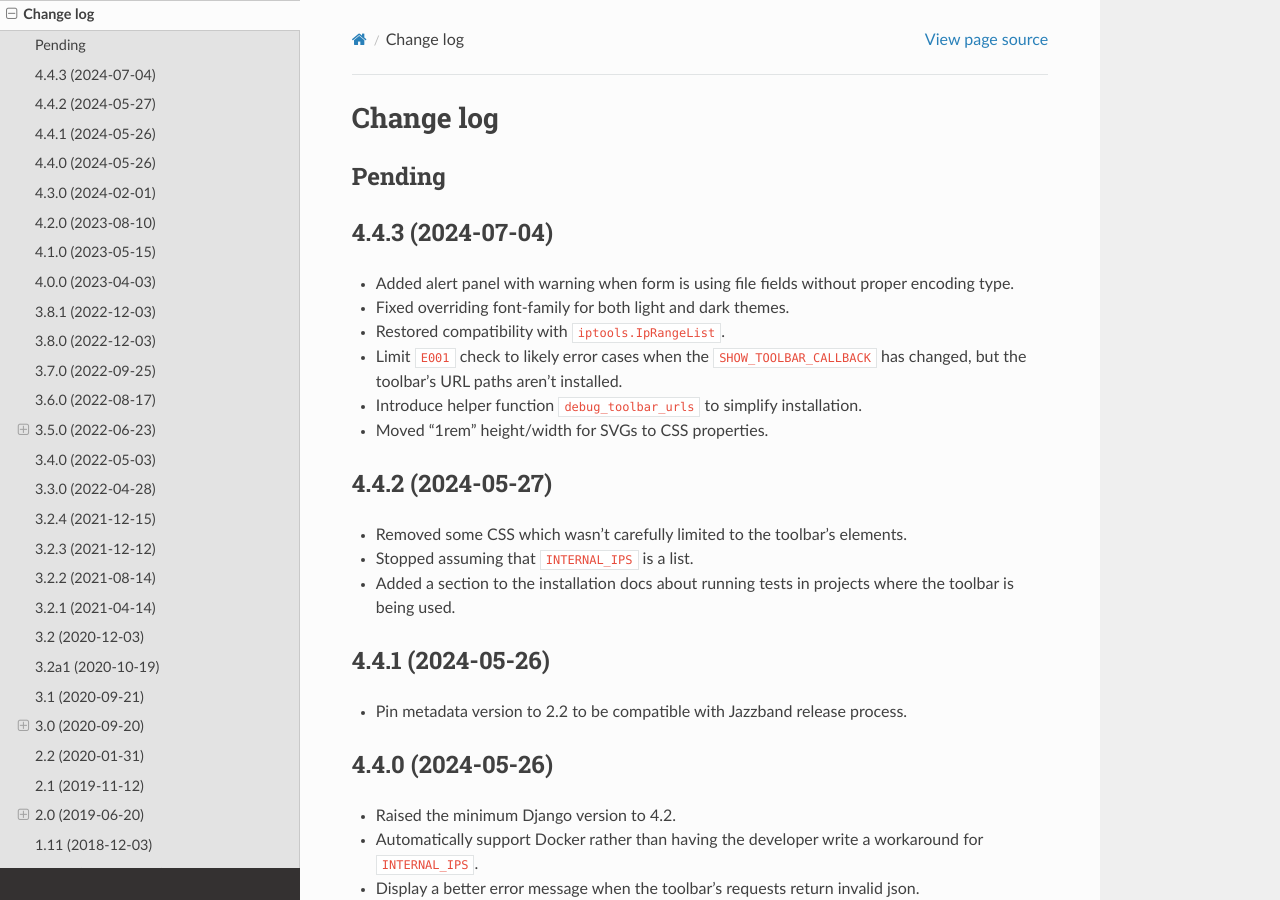
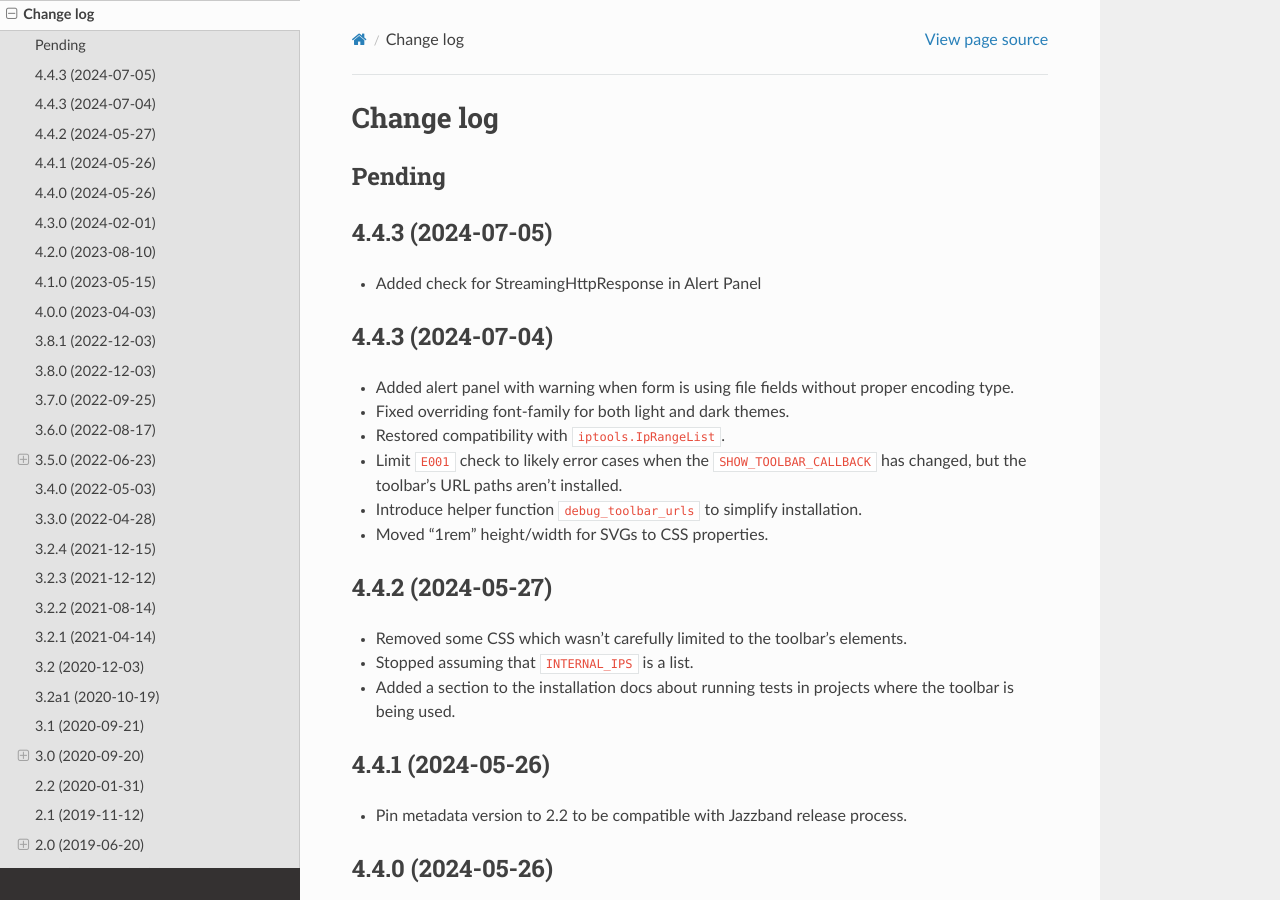
Before and after one commit to jazzband/django-debug-toolbar, a Sphinx documentation site: the page built from docs/changes.rst, in a window 1280 px wide and 900 px high. Built offline with Sphinx 7.4.7 and the Read the Docs theme 2.0.0, drawn with Linux system fonts in a browser that asks for light colours.

Commit message:
Added entry to changes.rst

```diff
--- a/docs/changes.rst
+++ b/docs/changes.rst
@@ -3,6 +3,11 @@
 
 Pending
 -------
+
+4.4.3 (2024-07-05)
+------------------
+
+* Added check for StreamingHttpResponse in Alert Panel
 
 4.4.3 (2024-07-04)
 ------------------
```
